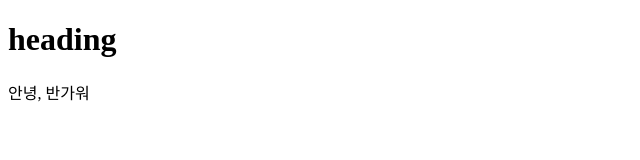
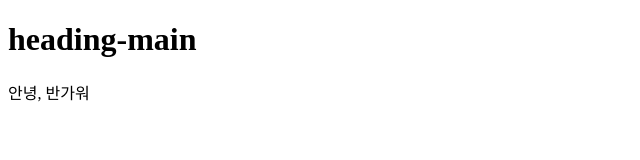
Before and after one commit to hyoujjin/test, a plain HTML site: page index.html in a window 1280 px wide. Shown: the whole page, without its empty margins (0-640 px from the left). Drawn offline with Linux system fonts and the light colour scheme.

```diff
--- a/index.html
+++ b/index.html
@@ -6,7 +6,7 @@
     <title>Document</title>
 </head>
 <body>
-    <h1>heading</h1>
+    <h1>heading-main</h1>
     <div>안녕, 반가워</div>
 </body>
 </html>
```
